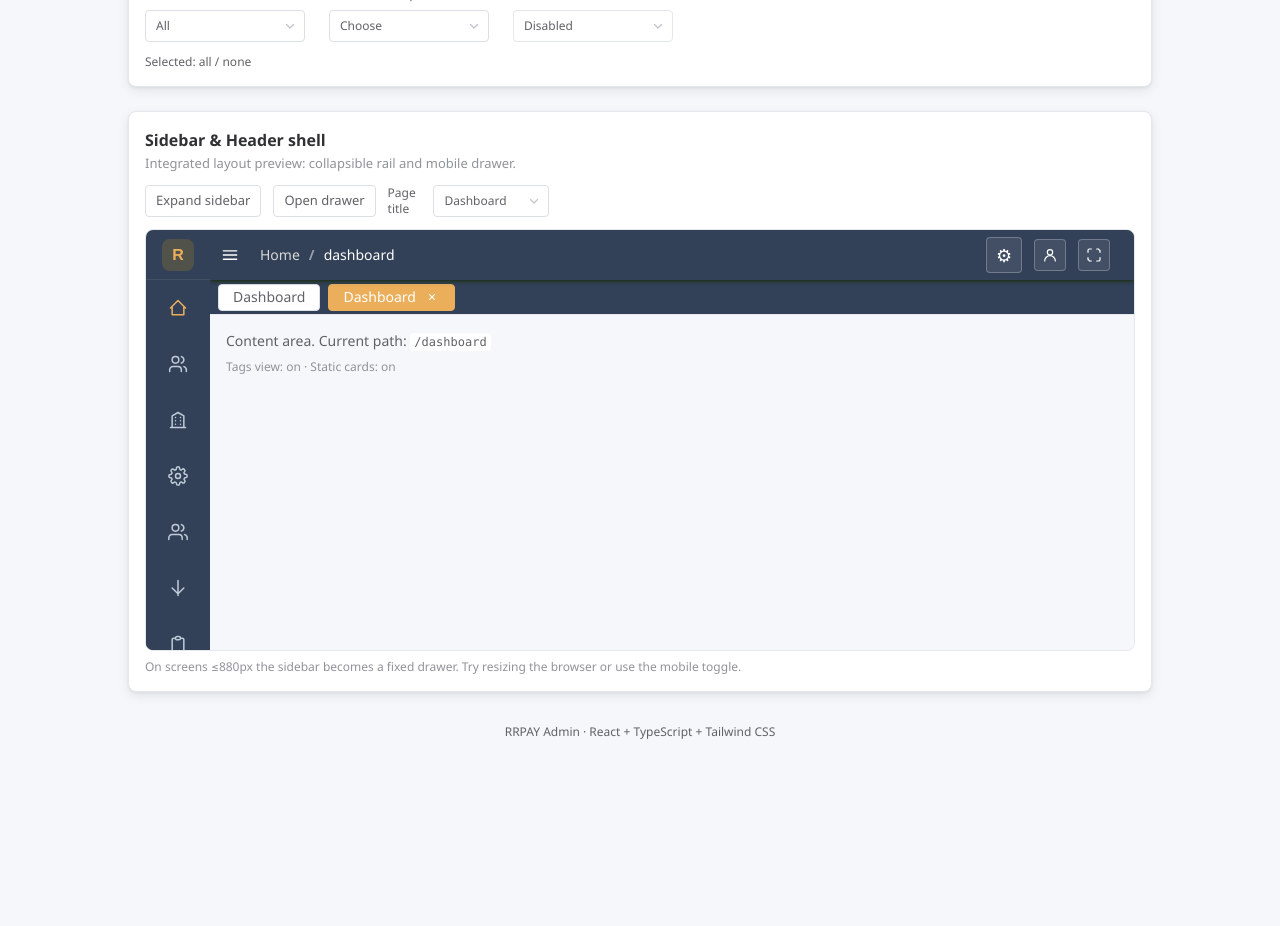
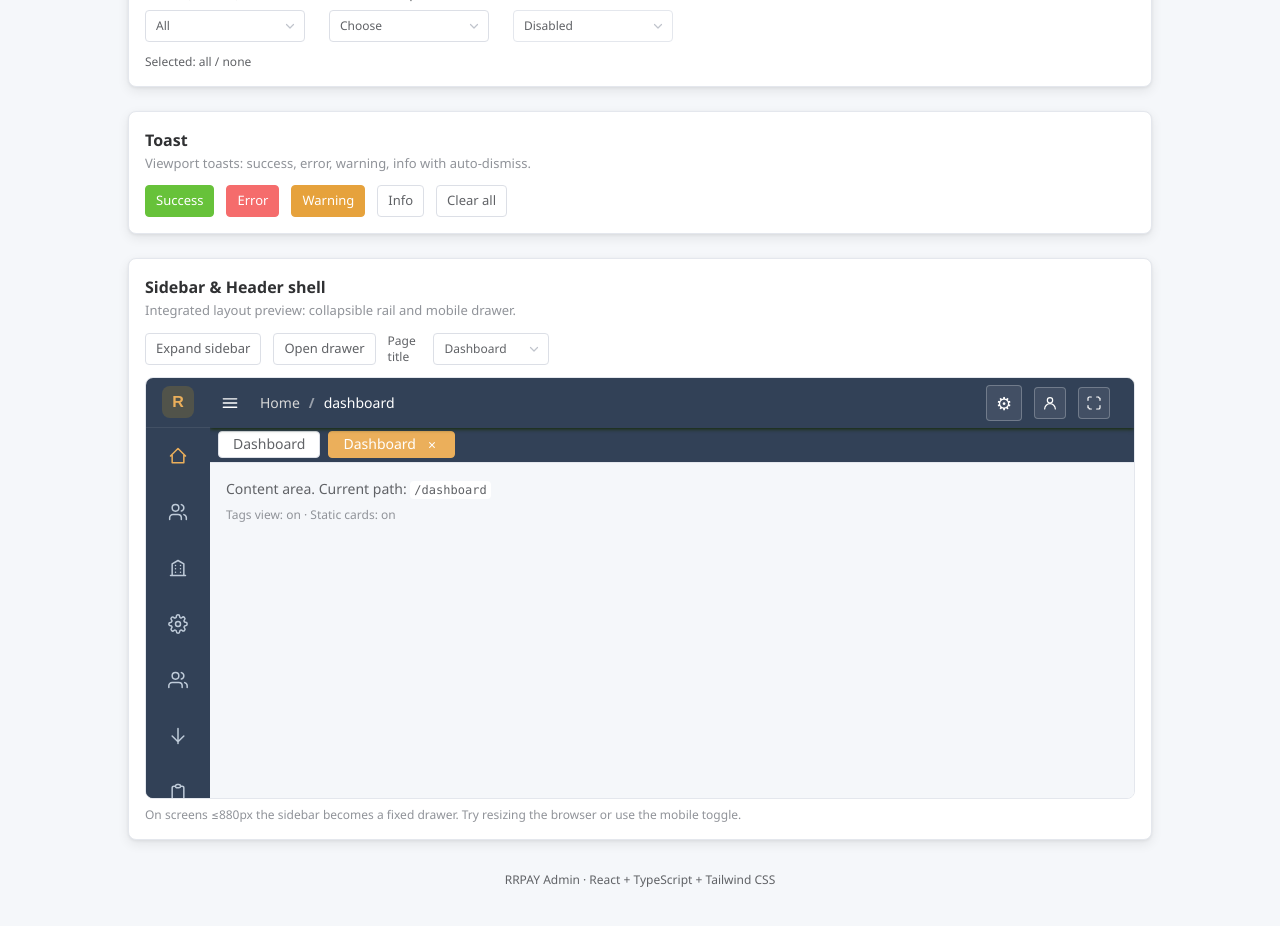
Before and after one commit to bcsuk999/rrpayadmin, a React (Vite) app: page / in a window 1280 px wide. Shown: the part 1720-2646 px from the top of the page. Before the commit the page ends 2500 px from the top, so only its background shows below. Built offline with nearby package versions, Linux system fonts and the light colour scheme.

Commit message:
Add Toast component (useToast + ToastContainer) and demo

```diff
--- a/src/App.tsx
+++ b/src/App.tsx
@@ -8,6 +8,8 @@ import Input from './components/Input'
 import SelectDropdown from './components/SelectDropdown'
 import Sidebar from './components/Sidebar'
 import TagsView from './components/TagsView'
+import ToastContainer from './components/Toast'
+import { useToast } from './components/Toast'
 
 const PlusIcon = (
   <svg
@@ -61,6 +63,7 @@ const dropdownOptions = [
 
 function App() {
   const [date, setDate] = useState('')
+  const toast = useToast()
   const [groupId, setGroupId] = useState('')
   const [uid, setUid] = useState('')
 
@@ -360,6 +363,50 @@ function App() {
           </Card>
 
           <Card
+            title="Toast"
+            subtitle="Viewport toasts: success, error, warning, info with auto-dismiss."
+          >
+            <div className="flex flex-wrap items-center gap-3">
+              <Button
+                variant="success"
+                size="sm"
+                onClick={() => toast.success('Action completed successfully')}
+              >
+                Success
+              </Button>
+              <Button
+                variant="danger"
+                size="sm"
+                onClick={() => toast.error('Something went wrong. Please try again.')}
+              >
+                Error
+              </Button>
+              <Button
+                variant="warning"
+                size="sm"
+                onClick={() => toast.warning('Please review before continuing.')}
+              >
+                Warning
+              </Button>
+              <Button
+                variant="ghost"
+                size="sm"
+                onClick={() => toast.info('Logged out')}
+              >
+                Info
+              </Button>
+              <Button
+                variant="outline"
+                size="sm"
+                onClick={() => {
+                  toast.clear()
+                }}
+              >
+                Clear all
+              </Button>
+            </div>
+          </Card>
+          <Card
             title="Sidebar & Header shell"
             subtitle="Integrated layout preview: collapsible rail and mobile drawer."
           >
@@ -486,6 +533,7 @@ function App() {
           RRPAY Admin · React + TypeScript + Tailwind CSS
         </p>
       </div>
+      <ToastContainer />
     </main>
   )
 }
--- /dev/null
+++ b/src/components/Toast.tsx
@@ -0,0 +1,154 @@
+import { useSyncExternalStore } from 'react'
+import { createPortal } from 'react-dom'
+
+export type ToastType = 'success' | 'error' | 'warning' | 'info'
+
+export interface ToastItem {
+  id: number
+  message: string
+  type: ToastType
+  duration: number
+}
+
+type Listener = () => void
+
+let toasts: ToastItem[] = []
+const listeners = new Set<Listener>()
+let nextId = 0
+
+function emit() {
+  listeners.forEach((l) => l())
+}
+
+function defaultDuration(type: ToastType) {
+  switch (type) {
+    case 'success':
+      return 3500
+    case 'error':
+      return 4500
+    case 'warning':
+      return 4000
+    default:
+      return 4000
+  }
+}
+
+export function addToast(
+  message: string,
+  type: ToastType = 'info',
+  duration?: number,
+) {
+  const id = ++nextId
+  const d = duration ?? defaultDuration(type)
+  const toast: ToastItem = { id, message, type, duration: d }
+  toasts = [...toasts, toast]
+  emit()
+  if (d > 0) {
+    window.setTimeout(() => dismissToast(id), d)
+  }
+  return id
+}
+
+export function dismissToast(id: number) {
+  if (!toasts.some((t) => t.id === id)) return
+  toasts = toasts.filter((t) => t.id !== id)
+  emit()
+}
+
+export function clearToasts() {
+  toasts = []
+  emit()
+}
+
+function subscribe(listener: Listener) {
+  listeners.add(listener)
+  return () => listeners.delete(listener)
+}
+
+function getSnapshot() {
+  return toasts
+}
+
+export function useToast() {
+  const snapshot = useSyncExternalStore(subscribe, getSnapshot, getSnapshot)
+  return {
+    toasts: snapshot,
+    add: addToast,
+    dismiss: dismissToast,
+    clear: clearToasts,
+    success: (msg: string, duration?: number) =>
+      addToast(msg, 'success', duration),
+    error: (msg: string, duration?: number) => addToast(msg, 'error', duration),
+    warning: (msg: string, duration?: number) =>
+      addToast(msg, 'warning', duration),
+    info: (msg: string, duration?: number) => addToast(msg, 'info', duration),
+  }
+}
+
+const iconFor = (type: ToastType) => {
+  switch (type) {
+    case 'success':
+      return '✓'
+    case 'error':
+      return '✕'
+    case 'warning':
+      return '!'
+    default:
+      return '●'
+  }
+}
+
+export default function ToastContainer() {
+  const { toasts, dismiss } = useToast()
+
+  return createPortal(
+    <div
+      className="toast-viewport fixed top-4 left-1/2 z-[9999] flex w-[calc(100%-32px)] max-w-[420px] -translate-x-1/2 flex-col items-center gap-2.5 pointer-events-none"
+      aria-live="polite"
+      aria-atomic="false"
+    >
+      {toasts.map((t) => (
+        <div
+          key={t.id}
+          role="alert"
+          className={[
+            'toast pointer-events-auto flex w-full min-w-[260px] items-start gap-2.5 rounded-md border border-card-border bg-white p-3 text-ink shadow-[0_2px_12px_rgba(0,0,0,0.1)] animate-[toastIn_0.22s_ease]',
+            t.type === 'success' ? 'border-l-[3px] border-l-success' : '',
+            t.type === 'error' ? 'border-l-[3px] border-l-danger' : '',
+            t.type === 'warning' ? 'border-l-[3px] border-l-warning' : '',
+            t.type === 'info' ? 'border-l-[3px] border-l-brand' : '',
+          ]
+            .filter(Boolean)
+            .join(' ')}
+        >
+          <span
+            className={[
+              'toast-icon mt-0.5 inline-flex h-[22px] w-[22px] shrink-0 items-center justify-center rounded-full text-xs font-bold leading-none text-white',
+              t.type === 'success' ? 'bg-success' : '',
+              t.type === 'error' ? 'bg-danger' : '',
+              t.type === 'warning' ? 'bg-warning' : '',
+              t.type === 'info' ? 'bg-brand' : '',
+            ]
+              .filter(Boolean)
+              .join(' ')}
+            aria-hidden="true"
+          >
+            {iconFor(t.type)}
+          </span>
+          <p className="toast-message flex-1 break-words text-sm leading-[1.4]">
+            {t.message}
+          </p>
+          <button
+            type="button"
+            aria-label="Dismiss"
+            onClick={() => dismiss(t.id)}
+            className="toast-close -mt-0.5 shrink-0 cursor-pointer border-none bg-transparent p-0.5 text-lg leading-none text-ink-soft hover:text-ink"
+          >
+            ×
+          </button>
+        </div>
+      ))}
+    </div>,
+    document.body,
+  )
+}
--- a/src/index.css
+++ b/src/index.css
@@ -56,6 +56,17 @@
 @keyframes selectFade {
   from { opacity: 0; transform: translateY(-6px); }
   to { opacity: 1; transform: translateY(0); }
+}
+
+@keyframes toastIn {
+  from {
+    opacity: 0;
+    transform: translateY(-8px) scale(0.98);
+  }
+  to {
+    opacity: 1;
+    transform: translateY(0) scale(1);
+  }
 }
 
 @keyframes submenu-item-in {
```
Also changed, not shown: 1 other file (tests, documents, lock files or other folders).
